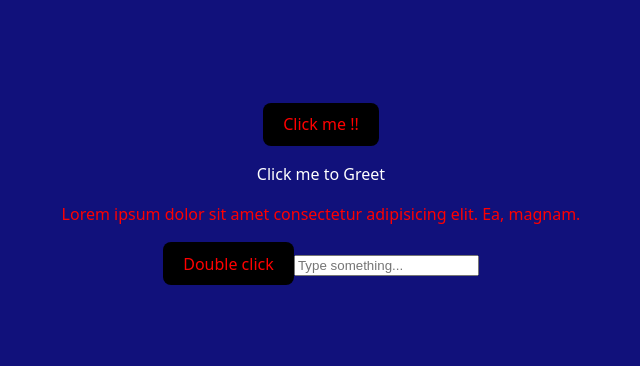
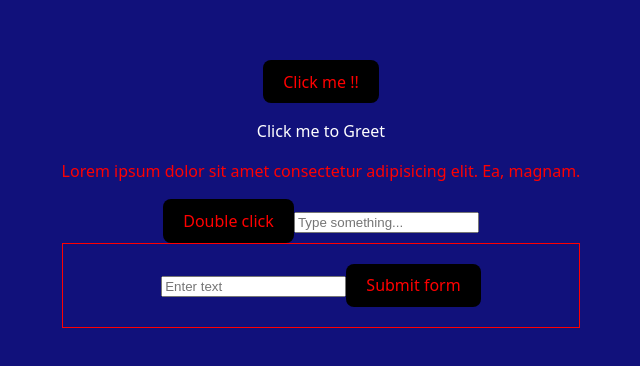
Before and after one commit to anilmonitor/viteTest, a React (Vite) app: page / in a window 1280 px wide. Shown: the part 206-572 px from the top of the page, without its empty margins (319-959 px from the left). Built offline with nearby package versions, Linux system fonts and the light colour scheme.

Commit message:
Form event or Event OBJECT

```diff
--- a/src/components/event/Event.jsx
+++ b/src/components/event/Event.jsx
@@ -17,11 +17,16 @@ function handleDoubleClick() {
 
 }
 
-function handleKeyDown(e){
+function handleKeyDown(e) {
     console.log("Pressed key:", e.key);
+    console.log(e); //event Object
 };
 
-
+//Form event
+function handleformSubmit(event) {
+    event.preventDefault();
+    console.log("Form submitted!!", event);
+}
 export default function Event() {
     return (
         <div className="cont" style={{ color: "red" }}>
@@ -33,12 +38,36 @@ export default function Event() {
 
             <input
                 type="text"
-                onKeyDown={handleKeyDown}
+                onKeyUp={handleKeyDown}
                 placeholder="Type something..."
             />
+
+            <form onSubmit={handleformSubmit} style={{ border: "1px solid red", padding: "20px" }} >
+                <input type="text" placeholder="Enter text" />
+                <button >Submit form </button>
+            </form>
         </div>
     )
 };
+
+
+
+
+
+
+
+
+
+
+
+
+
+
+
+
+
+
+
 
 
 // 🖱️ Mouse Events
```
